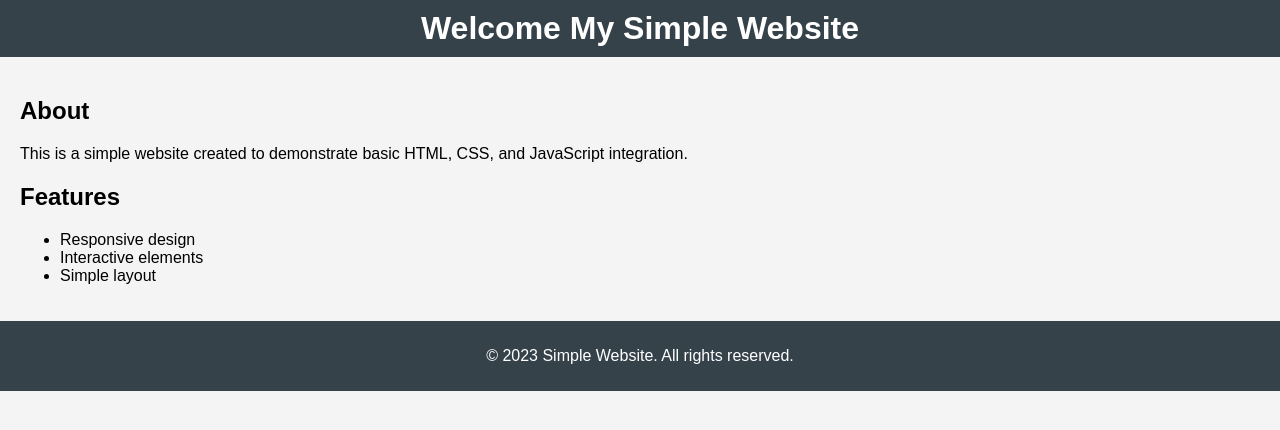
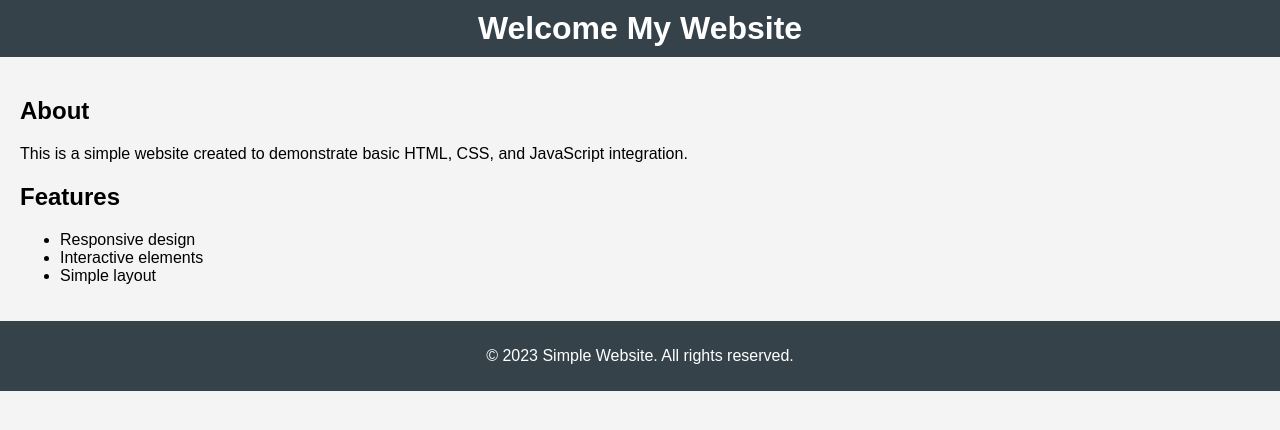
Before and after one commit to mcelik23/GitPratik, a website: page simple-website/src/index.html in a window 1280 px wide. Drawn offline with Linux system fonts and the light colour scheme.

Commit message:
Alinan commiti geri almak icin deneme commiti atildi

```diff
--- a/simple-website/src/index.html
+++ b/simple-website/src/index.html
@@ -8,7 +8,7 @@
 </head>
 <body>
     <header>
-        <h1>Welcome  My Simple Website</h1>
+        <h1>Welcome  My  Website</h1>
     </header>
     <main>
         <section>
```
